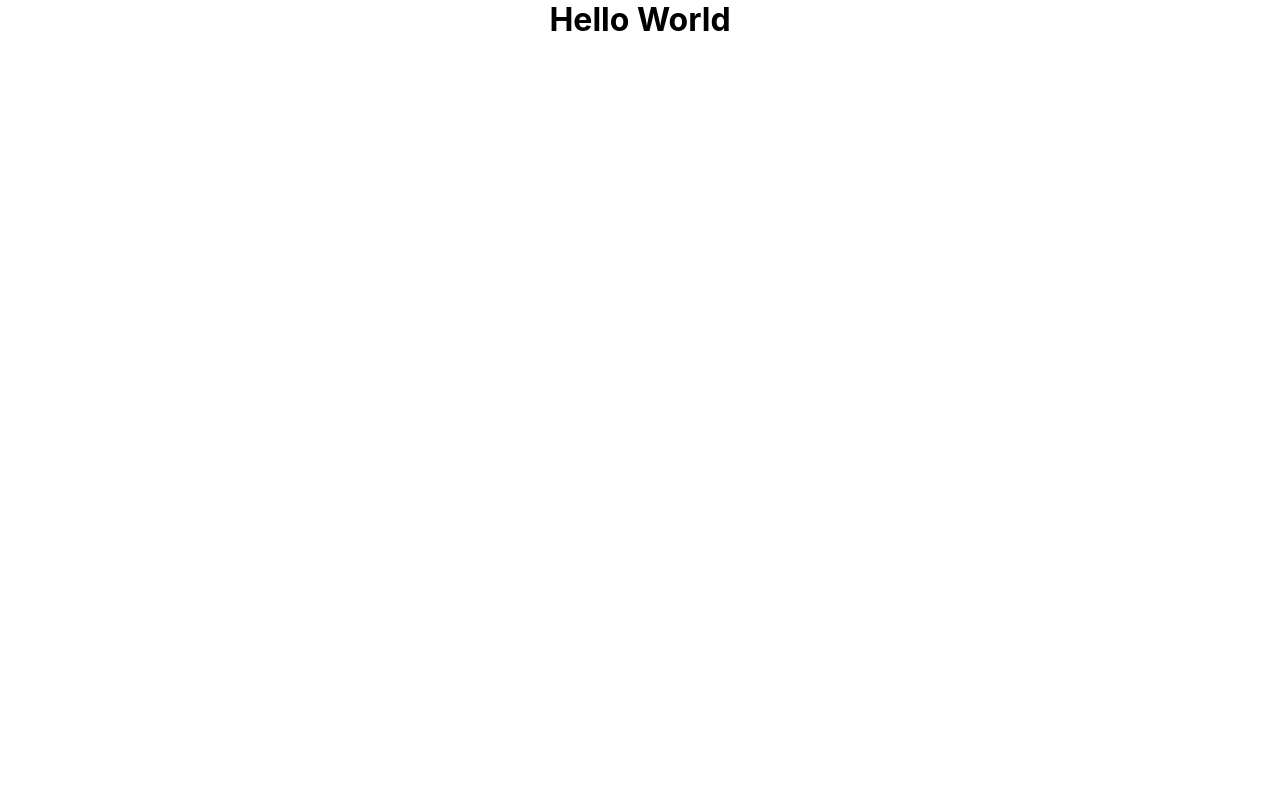
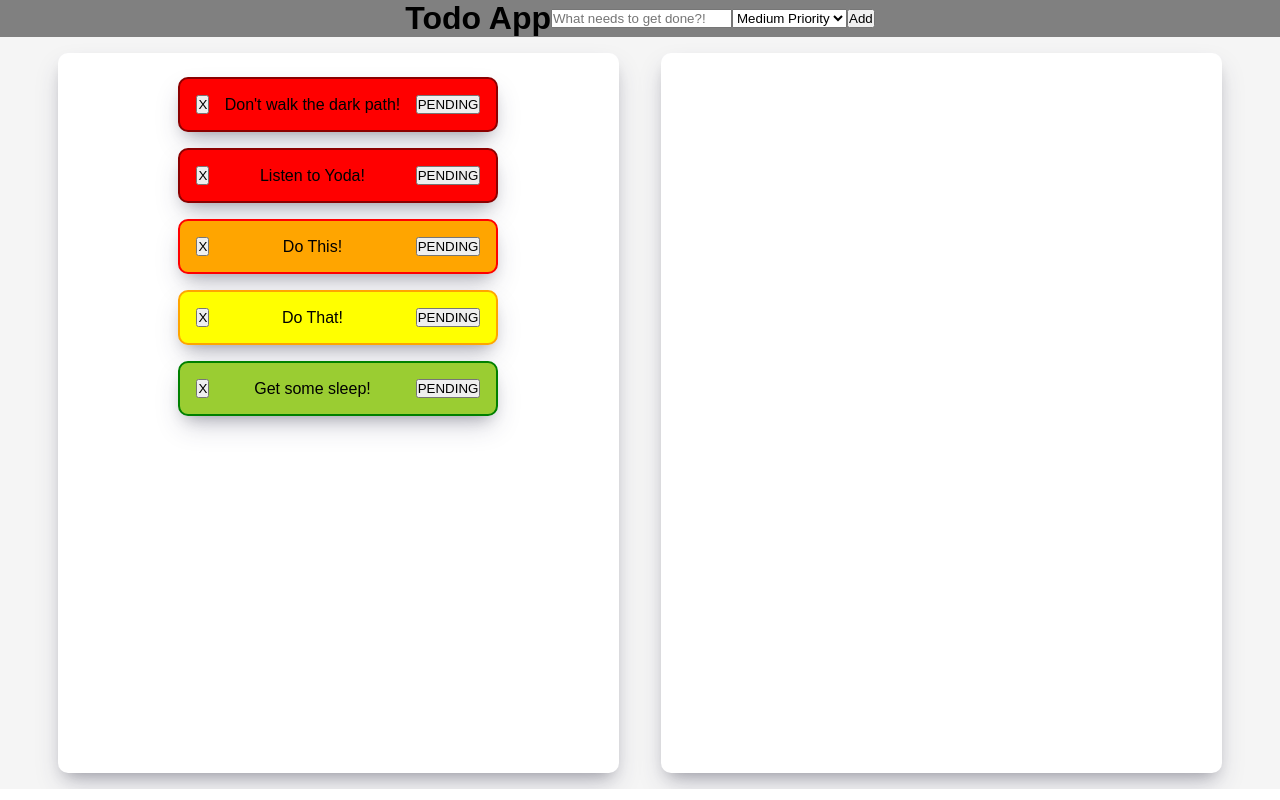
Before and after one commit to mayinx/bello, a React (Create React App) app: page / in a window 1280 px wide. Built offline with nearby package versions, Linux system fonts and the light colour scheme.

Commit message:
Add Excercise Solution

```diff
--- a/package.json
+++ b/package.json
@@ -9,6 +9,7 @@
     "react": "^17.0.2",
     "react-dom": "^17.0.2",
     "react-scripts": "^4.0.3",
+    "uuid": "^8.3.2",
     "web-vitals": "^1.1.1"
   },
   "scripts": {
--- a/src/App.css
+++ b/src/App.css
@@ -9,3 +9,107 @@
 .App {
   text-align: center;
 }
+
+.App {
+  font-family: sans-serif;
+  text-align: center;
+}
+
+.App {
+  display: grid;
+
+  grid-template-columns: 1fr;
+  grid-template-rows: 1fr min-content;
+  grid-template-areas:
+    "header"
+    "main";
+  justify-items: stretch;
+  align-items: stretch;
+}
+
+.App header {
+  grid-area: header;
+  background-color: gray;
+
+  display: flex;
+  align-items: center;
+  justify-content: center;
+}
+
+.App main {
+  grid-area: main;
+  background-color: whitesmoke;
+  overflow: auto;
+  padding: 1rem;
+  /* height: 50vh; */
+
+  display: flex;
+  align-items: flex-start;
+
+  justify-content: space-evenly;
+}
+
+.App main ul {
+  list-style-type: none;
+  display: flex;
+  flex-direction: column;
+  align-items: center;
+  justify-content: flex-start;
+  padding: 1rem;
+
+  box-shadow: rgb(50 50 93 / 25%) 0px 13px 27px -5px,
+    rgb(0 0 0 / 30%) 0px 8px 16px -8px;
+  border-radius: 10px;
+  background-color: #fff;
+  min-width: 100%;
+  min-height: 100%;
+}
+
+.App main ul li {
+  display: flex;
+  justify-content: space-between;
+  align-items: center;
+  padding: 1rem;
+  background-color: green;
+  border: 1px solid gray;
+  width: 100%;
+  margin: 0.5rem;
+
+  box-shadow: rgb(50 50 93 / 25%) 0px 13px 27px -5px,
+    rgb(0 0 0 / 30%) 0px 8px 16px -8px;
+  border-radius: 10px;
+  width: 20rem;
+  border: 2px solid gray;
+}
+
+.App main div.TasksTile--pending ul li.TodoListItem {
+}
+.App main div.TasksTile--pending ul li.TodoListItem.TodoListItem--priority-1 {
+  background-color: red;
+  border-color: darkred;
+}
+.App main div.TasksTile--pending ul li.TodoListItem.TodoListItem--priority-2 {
+  background-color: orange;
+  border-color: red;
+}
+.App main div.TasksTile--pending ul li.TodoListItem.TodoListItem--priority-3 {
+  background-color: yellow;
+  border-color: orange;
+}
+.App main div.TasksTile--pending ul li.TodoListItem.TodoListItem--priority-4 {
+  background-color: yellowgreen;
+  border-color: green;
+}
+
+.App main div.TasksTile {
+  align-self: stretch;
+  width: 45%;
+  display: flex;
+  min-height: 90vh;
+}
+.App main div.TasksTile--pending ul li.TodoListItem {
+  background-color: red;
+}
+.App main div.TasksTile--done ul li.TodoListItem {
+  background-color: gray;
+}
--- a/src/App.js
+++ b/src/App.js
@@ -1,9 +1,176 @@
 import "./App.css";
+import { useState } from "react";
+import TodoListItem from "./components/TodoListItem.js";
+import { v4 as uuidv4 } from "uuid"; // gives us uniq ids for our tasks
 
 function App() {
+  const TASK_STATUS_PENDING = "PENDING";
+  const TASK_STATUS_DONE = "DONE";
+  const seedTasks = [
+    {
+      id: uuidv4(),
+      task: "Do This!",
+      status: TASK_STATUS_PENDING,
+      priority: 2,
+      completedAt: null,
+    },
+    {
+      id: uuidv4(),
+      task: "Do That!",
+      status: TASK_STATUS_PENDING,
+      priority: 3,
+      completedAt: null,
+    },
+    {
+      id: uuidv4(),
+      task: "Listen to Yoda!",
+      status: TASK_STATUS_PENDING,
+      priority: 1,
+      completedAt: null,
+    },
+    {
+      id: uuidv4(),
+      task: "Don't walk the dark path!",
+      status: TASK_STATUS_PENDING,
+      priority: 1,
+      completedAt: null,
+      createdAt: +new Date(),
+    },
+    {
+      id: uuidv4(),
+      task: "Get some sleep!",
+      status: TASK_STATUS_PENDING,
+      priority: 4,
+      completedAt: null,
+      createdAt: +new Date(),
+    },
+  ];
+  const [tasks, setTasks] = useState(seedTasks);
+  // Rende rour pending and done tasks lists
+  const todoListItemsPending = tasks
+    .filter((task) => {
+      return task.status !== TASK_STATUS_DONE;
+    })
+    // TODO: Ask Namir: Wtf?! ;-)
+    .sort((a, b) => {
+      return new Date(b.createdAt) - new Date(a.createdAt);
+    })
+    .reverse()
+    .sort((a, b) => {
+      return a.priority - b.priority;
+    })
+    .map((e, i) => {
+      return (
+        <TodoListItem
+          task={e}
+          key={i}
+          onCrossClick={handleTaskCrossClick}
+          onBtnClick={handleTaskBtnClick}
+        />
+      );
+    });
+  const todoListItemsDone = tasks
+    .filter((task) => {
+      return task.status !== TASK_STATUS_PENDING;
+    })
+    // TODO: Ask Namir: Wtf?! ;-)
+    .sort((a, b) => {
+      return new Date(b.completedAt) - new Date(a.completedAt);
+    })
+    .reverse()
+    .sort((a, b) => {
+      return a.priority - b.priority;
+    })
+    .map((e, i) => {
+      return (
+        <TodoListItem
+          task={e}
+          key={i}
+          onCrossClick={handleTaskCrossClick}
+          onBtnClick={handleTaskBtnClick}
+        />
+      );
+    });
+
+  // remove the current task
+  function handleTaskCrossClick(currentTask) {
+    setTasks(
+      tasks.filter((task) => {
+        return task.id !== currentTask.id;
+      })
+    );
+  }
+
+  // toggle the current tasks's status
+  function handleTaskBtnClick(currentTask) {
+    setTasks(
+      tasks.map((task) => {
+        if (task.id === currentTask.id) {
+          task.status =
+            task.status === TASK_STATUS_PENDING
+              ? TASK_STATUS_DONE
+              : TASK_STATUS_PENDING;
+          task.completedAt =
+            task.status === TASK_STATUS_DONE ? +new Date() : null;
+        }
+
+        return task;
+      })
+    );
+  }
+
+  function handleSubmit(event) {
+    event.preventDefault();
+    const form = event.target;
+
+    setTasks([
+      ...tasks,
+      {
+        id: uuidv4(),
+        task: form.taskInput.value,
+        priority: form.taskPriority.value,
+        status: TASK_STATUS_PENDING,
+        completedAt: null,
+        createdAt: +new Date(),
+      },
+    ]);
+  }
+
   return (
     <div className="App">
-      <h1>Hello World</h1>
+      <header>
+        <h1>Todo App</h1>
+        <form onSubmit={handleSubmit}>
+          <input
+            id="taskInput"
+            type="text"
+            placeholder="What needs to get done?!"
+          />
+
+          <select name="taskPriority" id="taskPriority">
+            <option value="1">High Priority</option>
+            <option selected value="2">
+              Medium Priority
+            </option>
+            <option select value="3">
+              Low Priority
+            </option>
+            <option select value="4">
+              Priority?
+            </option>
+          </select>
+
+          <button type="submit">Add</button>
+        </form>
+      </header>
+      <main>
+        <div class="TasksTile TasksTile--pending">
+          <ul>{todoListItemsPending}</ul>
+        </div>
+        <div class="TasksTile TasksTile--done">
+          <ul>{todoListItemsDone}</ul>
+        </div>
+      </main>
     </div>
   );
 }
--- /dev/null
+++ b/src/components/TodoListItem.js
@@ -0,0 +1,30 @@
+// export default function TodoListItem(product, onCrossClick, onBtnClick) {
+export default function TodoListItem({ task, onCrossClick, onBtnClick }) {
+  return (
+    <li
+      id={task.id}
+      className={
+        "TodoListItem TodoListItem--" +
+        task.status.toLowerCase() +
+        " TodoListItem--priority-" +
+        task.priority
+      }
+    >
+      <button
+        onClick={(e) => {
+          onCrossClick(task);
+        }}
+      >
+        X
+      </button>
+      <span className="TodoListItem--task-caption">{task.task}</span>
+      <button
+        onClick={(e) => {
+          onBtnClick(task);
+        }}
+      >
+        {task.status}
+      </button>
+    </li>
+  );
+}
```
Also changed, not shown: 1 other file (tests, documents, lock files or other folders).
